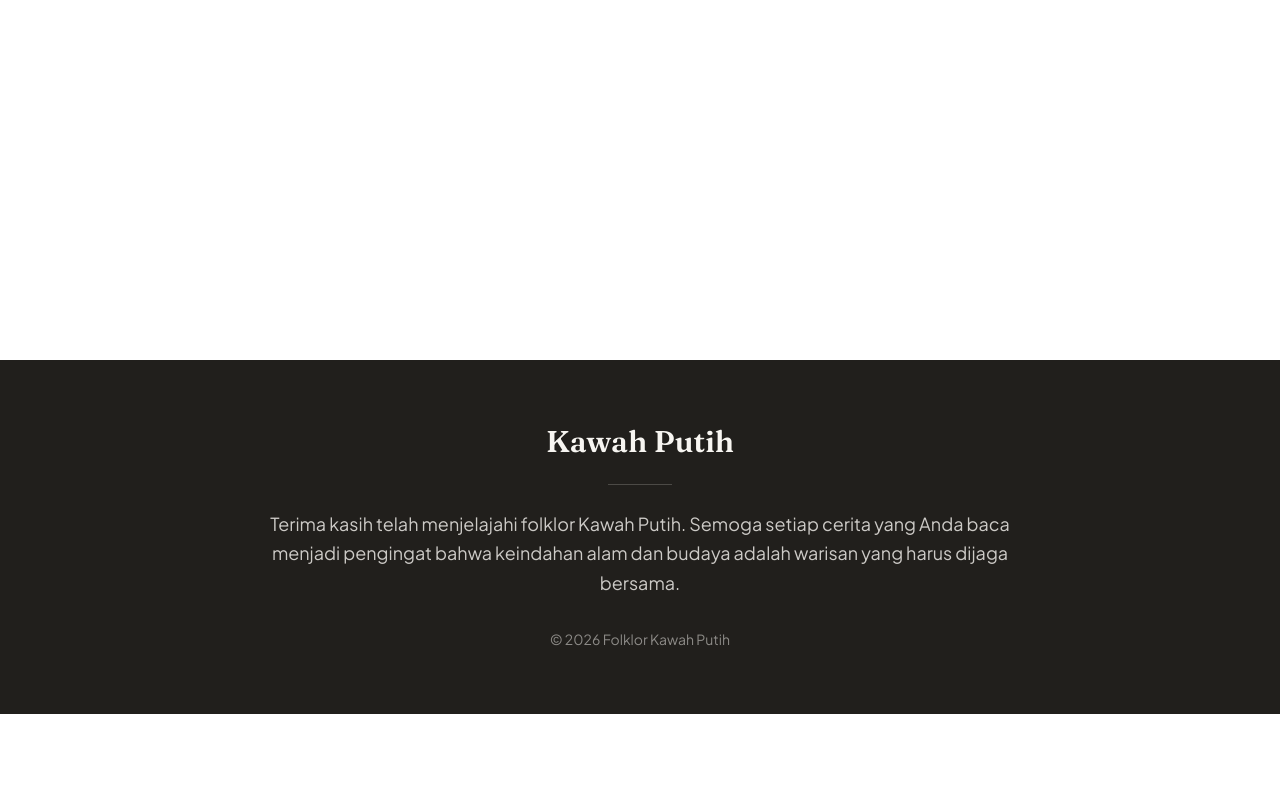
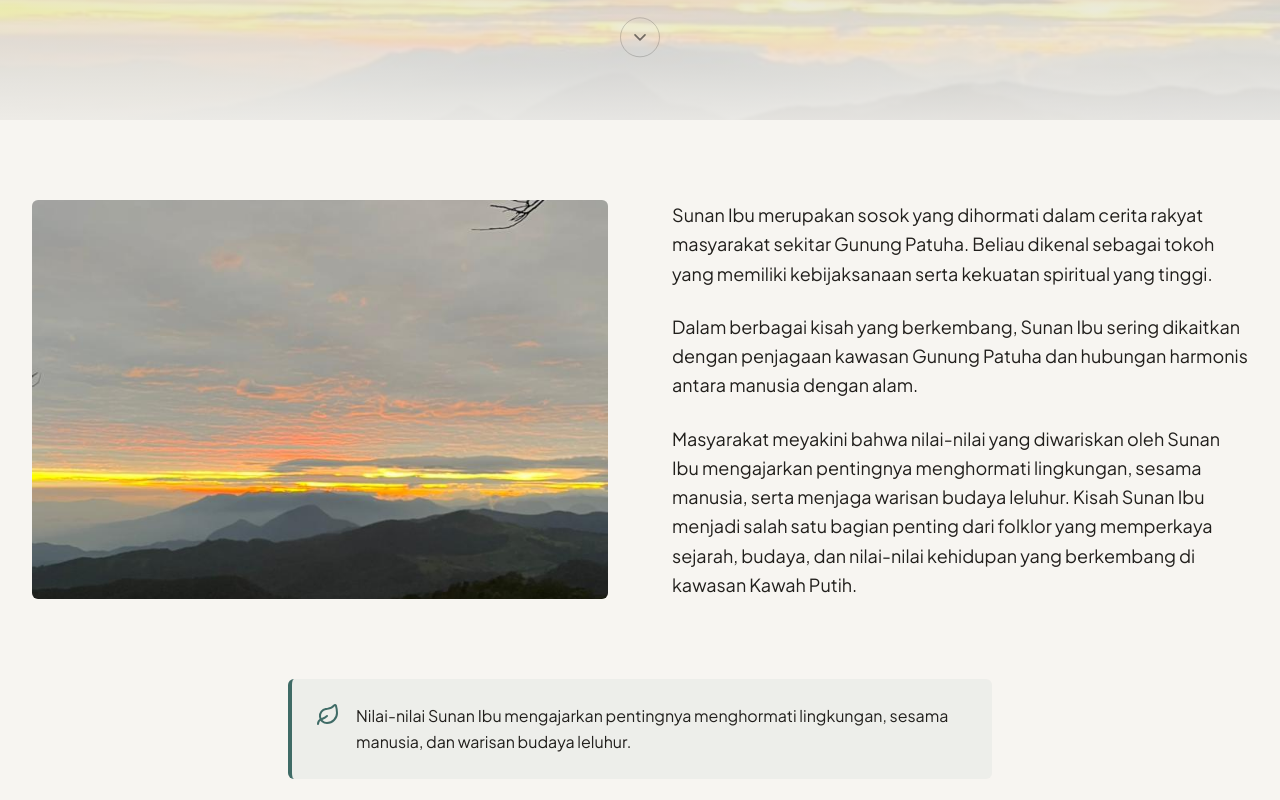
Before and after one commit to ArifSanPinim09/folklor-kawah-putih-, a Next.js app: page /sunan-ibu in a window 1280 px wide. Before the commit this address had no page. Shown: the part 440-1240 px from the top of the page. Before the commit the page ends 1154 px from the top, so only its background shows below. Built offline with nearby package versions, Linux system fonts and the light colour scheme.

Commit message:
feat: tambah halaman Sunan Ibu

```diff
--- /dev/null
+++ b/app/sunan-ibu/page.tsx
@@ -0,0 +1,38 @@
+import { StoryHero, StorySection } from "@/components/sections";
+import { CalloutBox } from "@/components/ui";
+import { IMAGE_MAPPING } from "@/lib/image-mapping";
+
+const paragraphs = [
+  "Sunan Ibu merupakan sosok yang dihormati dalam cerita rakyat masyarakat sekitar Gunung Patuha. Beliau dikenal sebagai tokoh yang memiliki kebijaksanaan serta kekuatan spiritual yang tinggi.",
+  "Dalam berbagai kisah yang berkembang, Sunan Ibu sering dikaitkan dengan penjagaan kawasan Gunung Patuha dan hubungan harmonis antara manusia dengan alam.",
+  "Masyarakat meyakini bahwa nilai-nilai yang diwariskan oleh Sunan Ibu mengajarkan pentingnya menghormati lingkungan, sesama manusia, serta menjaga warisan budaya leluhur. Kisah Sunan Ibu menjadi salah satu bagian penting dari folklor yang memperkaya sejarah, budaya, dan nilai-nilai kehidupan yang berkembang di kawasan Kawah Putih.",
+];
+
+export default function SunanIbuPage() {
+  return (
+    <>
+      <StoryHero
+        imageSrc={IMAGE_MAPPING.sunanIbu.src}
+        imageAlt={IMAGE_MAPPING.sunanIbu.alt}
+        title="Sunan Ibu"
+        eyebrow="05 — Kebijaksanaan & Harmoni"
+      />
+
+      <StorySection
+        imageSrc={IMAGE_MAPPING.sunanIbu.src}
+        imageAlt={IMAGE_MAPPING.sunanIbu.alt}
+        imagePosition="left"
+        paragraphs={paragraphs}
+      />
+
+      <section className="bg-kabut-50 pb-12 sm:pb-16 lg:pb-20">
+        <div className="mx-auto max-w-3xl px-4 sm:px-6 lg:px-8">
+          <CalloutBox variant="nilai">
+            Nilai-nilai Sunan Ibu mengajarkan pentingnya menghormati lingkungan,
+            sesama manusia, dan warisan budaya leluhur.
+          </CalloutBox>
+        </div>
+      </section>
+    </>
+  );
+}
```
